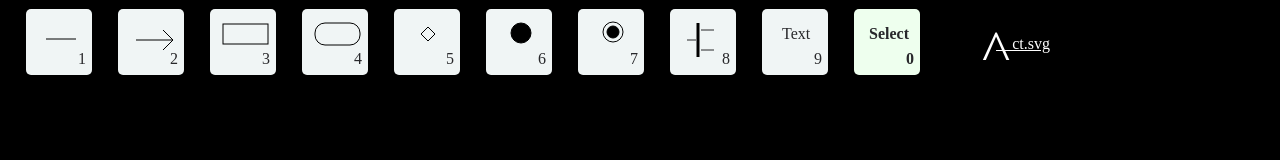
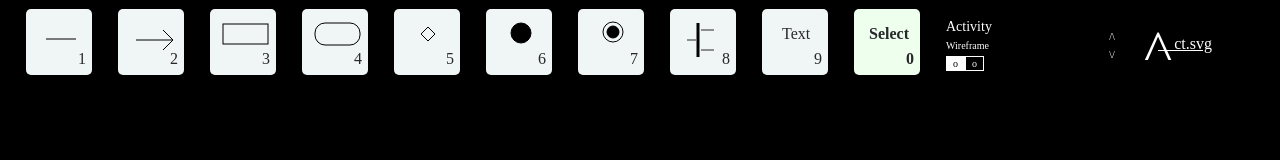
Before and after one commit to koreyhinton/act.svg, a website: page buttonbar.html in a window 1280 px wide. Drawn offline with Linux system fonts and the light colour scheme; a web font is replaced by a local one.

Commit message:
palette and themes scaffolding

```diff
--- a/buttonbar.html
+++ b/buttonbar.html
@@ -1,6 +1,9 @@
 <!DOCTYPE html>
 <html>
 <head>
+<link rel="preconnect" href="https://fonts.googleapis.com">
+<link rel="preconnect" href="https://fonts.gstatic.com" crossorigin>
+<link href="https://fonts.googleapis.com/css2?family=Sofia&display=swap" rel="stylesheet">
 <style>
 body {
     padding: 0;
@@ -32,13 +35,97 @@ td {
 }
 td.title {
     vertical-align:bottom;
-    padding-left: 60px;
+    padding-left: 0px;
 }
 td.title:hover {
     cursor: pointer;
 }
+button.palette-select-button {
+    color: white;
+    background-color: transparent;
+    font-family: "Sofia", serif;
+    font-weight: 400;
+    font-style: normal;
+    cursor: pointer;
+    font-size: 10px;
+    width: 60px;
+    border: 0;
+}
+div.tdiv {
+    margin: 0;
+    padding: 0;
+    border: 0;
+    font-size: 100%;
+    font: inherit;
+    vertical-align: baseline;
+}
+span.theme {
+    color: white;
+    font-size: 10px;
+}
+span.palette {
+    color: white;
+    font-size: 14px;
+}
+span.theme-select-span button {
+    color: white;
+    background-color: transparent;
+    font-family: "Sofia", serif;
+    font-weight: 400;
+    font-style: normal;
+    cursor: pointer;
+    font-size: 10px;
+    border: 1px solid white;
+}
+
+span.theme-select-span button.active {
+    color: black;
+    background-color: white;
+}
+#palette-filename-drop-cap {
+    font-family: Tinos, "Times New Roman";
+}
+
 </style>
 <script>
+
+window.paletteDeck = {
+    activeSlideId: 0,
+    slide: () => {
+        return window.paletteDeck.slides[window.paletteDeck.activeSlideId];
+    },
+    activeThemeId: 0,
+    theme: () => {
+        return window.paletteDeck.slide().themes[window.paletteDeck.activeThemeId];
+    },
+    slides: [
+        {
+            id: 0,
+            name: "Activity",
+            themes: [
+                {
+                    id: 0,
+                    name: "Wireframe"
+                },
+                {
+                    id: 1,
+                    name: "Game flow"
+                }
+            ]
+        },
+        {
+            id: 1,
+            name: "Entity-Relationship",
+            themes: [
+                {
+                    id: 0,
+                    name: "Wireframe"
+                }
+            ]
+        }
+    ]
+};
+
 window.num = function(num) {
     window.parent.postMessage('num:'+num, '*');
     window.parent.focus();
@@ -87,6 +174,25 @@ window.onmessage = function(e) {
         }*/
     }
 }
+
+window.next = function(amt) {
+
+    paletteDeck.activeSlideId = Math.abs(paletteDeck.slide().id + amt) % paletteDeck.slides.length;
+    document.getElementById("palette").innerHTML = paletteDeck.slide().name;
+    theme(0);
+};
+
+window.theme = function(num) {
+    paletteDeck.activeThemeId = num;
+    document.getElementById("theme").innerHTML = paletteDeck.theme().name;
+    let buttonHtml = "";
+    for (var i=0; i<paletteDeck.slide().themes.length; i++) {
+        var activeClass = i==num ? `class="active"` : "";
+        buttonHtml += String.raw`<button ${activeClass} onclick="theme(${i})">o</button>`;
+    }
+    document.getElementById("theme-select").innerHTML = buttonHtml;
+};
+
 </script>
 </head>
 <body onclick="window.parent.focus()">
@@ -216,7 +322,28 @@ window.onmessage = function(e) {
     <text x="52" y="55" fill="#28282B">0</text>
     <text x="15" y="30" fill="#28282B">Select</text>
 </svg></td>
-<td class="title" onclick="window.top.location.href='index.html'"><a style="font-size:60px;position:relative;top:7px !important;color:white;">^</a><a style="text-decoration:underline;position:relative;left:-14px;top:-15px;color:white;">__ct.svg</a></td>
+
+<td style="width:110px">
+    <div class="tdiv">
+        <span class="palette" id="palette">Activity</span>
+    </div>
+    <div class="tdiv">
+        <span class="theme" id="theme">Wireframe</span>
+    </div>
+    <div class="tdiv">
+        <span class="theme-select-span" id="theme-select"><button class="active" onclick="theme(0)">o</button><button onclick="theme(1)">o</button></span>
+    </div>
+</td>
+<td>
+    <div class="tdiv">
+        <button class="palette-select-button" onclick="next(-1)">/\</button>
+    </div>
+    <div class="tdiv">
+        <button class="palette-select-button" onclick="next(1)">\/</button>
+    </div>
+</td>
+<td class="title" onclick="window.top.location.href='index.html'"><a id="palette-filename-drop-cap" style="font-size:60px;position:relative;top:7px !important;color:white;">^</a><a id="palette-filename" style="text-decoration:underline;position:relative;left:-14px;top:-15px;color:white;">__ct.svg</a>
+</td>
 </tr></tbody></table>
 </body>
 </html>
```
